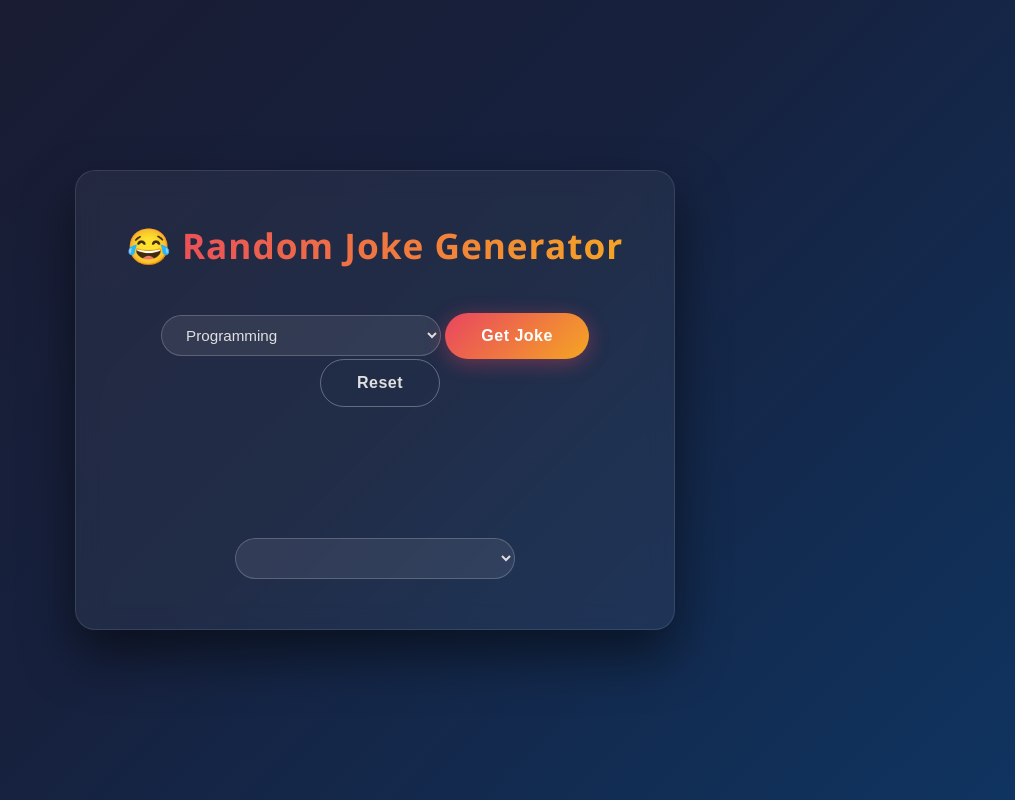
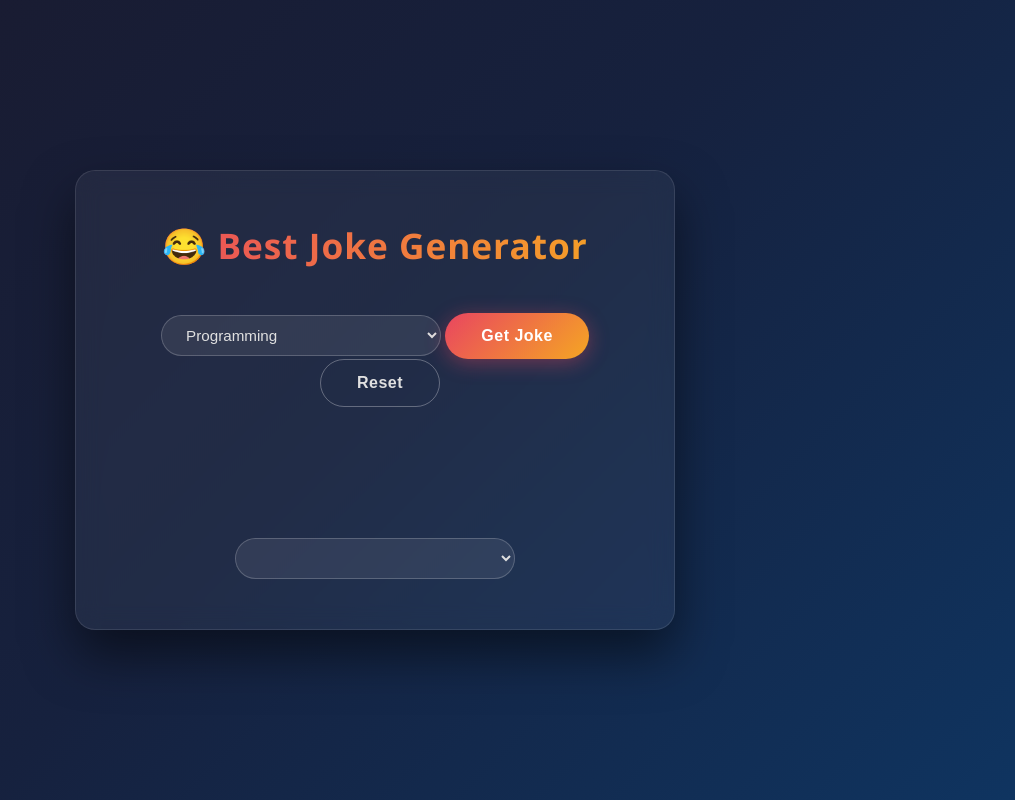
Before and after one commit to ggencas2/joke-generator, a plain HTML site: page index.html in a window 1280 px wide. Shown: the whole page, without its empty margins (265-1280 px from the left). Drawn offline with Linux system fonts and the light colour scheme.

Commit message:
Change title to Best Joke Generator

```diff
--- a/index.html
+++ b/index.html
@@ -149,7 +149,7 @@
 </head>
 <body>
   <div class="container">
-    <h1>Random Joke Generator</h1>
+    <h1>Best Joke Generator</h1>
     <select id="category">
       <option value="Programming">Programming</option>
       <option value="Misc">Miscellaneous</option>
```
